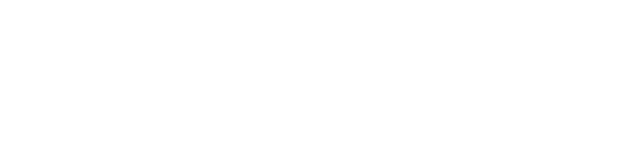
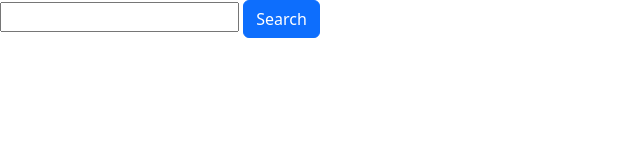
Before and after one commit to CyraIftikhar/chatGPT, a plain HTML site: page index.html in a window 1280 px wide. Shown: the whole page, without its empty margins (0-640 px from the left). Drawn offline with nearby package versions, Linux system fonts and the light colour scheme.

Commit message:
imported bootstrap

```diff
--- a/index.html
+++ b/index.html
@@ -4,9 +4,13 @@
     <meta charset="UTF-8">
     <meta http-equiv="X-UA-Compatible" content="IE=edge">
     <meta name="viewport" content="width=device-width, initial-scale=1.0">
+    <link href="https://cdn.jsdelivr.net/npm/bootstrap@5.3.0-alpha3/dist/css/bootstrap.min.css" rel="stylesheet" integrity="sha384-KK94CHFLLe+nY2dmCWGMq91rCGa5gtU4mk92HdvYe+M/SXH301p5ILy+dN9+nJOZ" crossorigin="anonymous">
     <title>Chat GPT</title>
 </head>
 <body>
-
+    <div>
+    <input type="text">
+    <button class="btn btn-primary">Search</button>
+    </div>
 </body>
 </html>
```
